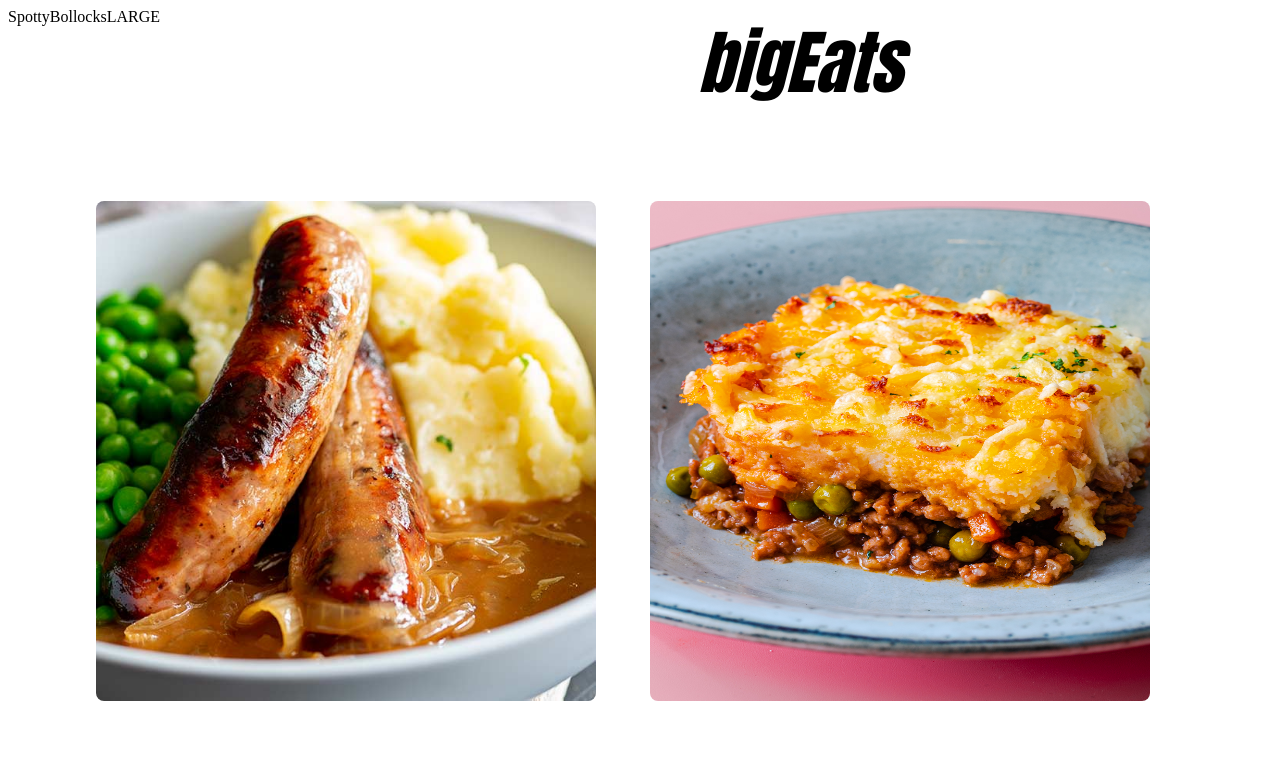
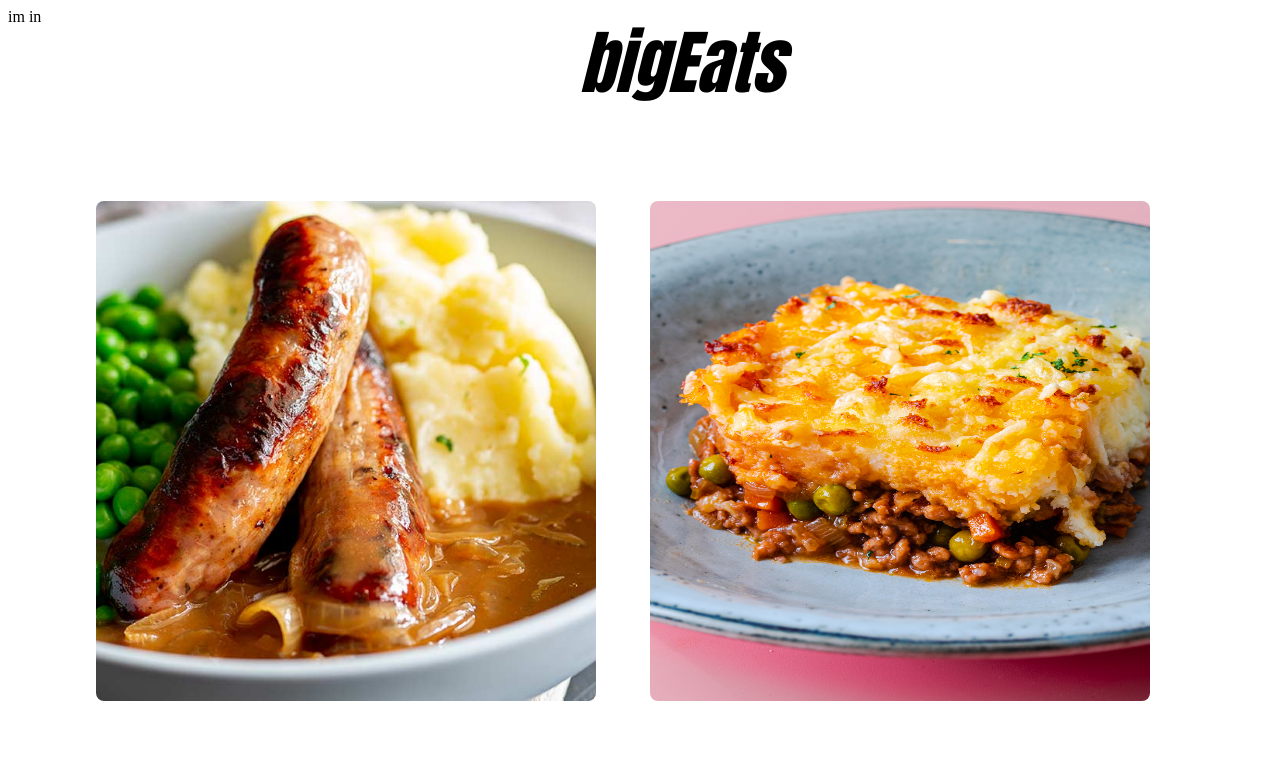
Before and after one commit to Spaandy/Projects, a plain HTML site: page bigEats/index.html in a window 1280 px wide. Shown: the top 773 px of the page. Drawn offline with Linux system fonts and the light colour scheme.

Commit message:
my initial commit

```diff
--- a/bigEats/index.html
+++ b/bigEats/index.html
@@ -10,7 +10,7 @@
     <script type="text/javascript" src="script.js"></script>
 </head>
 
-SpottyBollocksLARGE
+im in
 
 <body>
 
```
